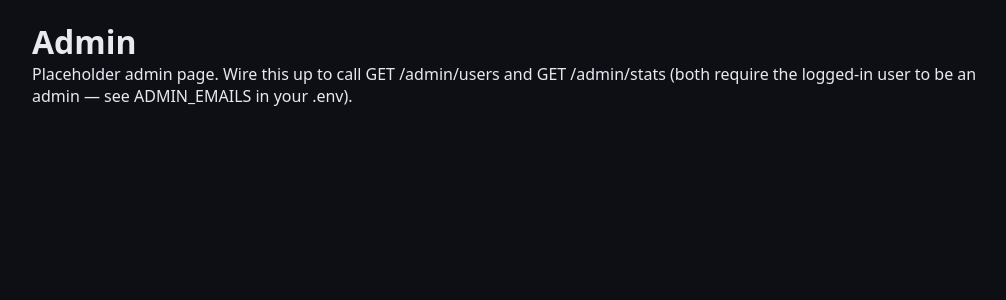
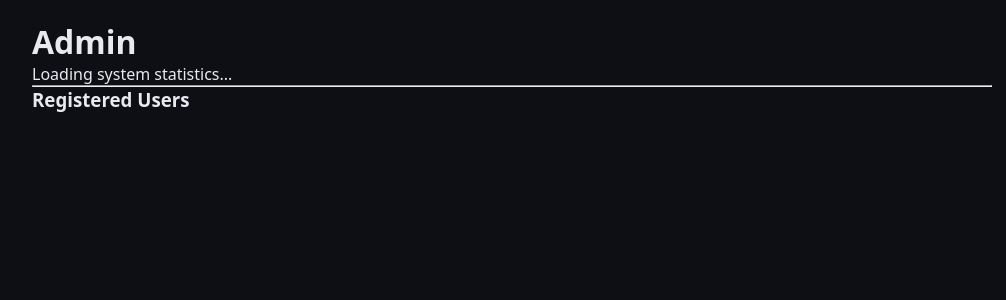
Before and after one commit to matthewlloydwalter-svg/Alpha-Bot-Trader-, a FastAPI app: page /admin in a window 1280 px wide. Shown: the part 54-354 px from the top of the page, without its empty margins (128-1134 px from the left). Run offline with FastAPI, Linux system fonts and the light colour scheme.

Commit message:
Update admin.html

```diff
--- a/templates/admin.html
+++ b/templates/admin.html
@@ -16,11 +16,16 @@
 
   <main class="page">
     <h1>{{ PLATFORM_NAME }} Admin</h1>
-    <p>
-      Placeholder admin page. Wire this up to call GET /admin/users and
-      GET /admin/stats (both require the logged-in user to be an admin —
-      see ADMIN_EMAILS in your .env).
-    </p>
+
+      <div id="stats-content">
+    <p>Loading system statistics...</p>
+  </div>
+
+  <hr>
+
+    <h3>Registered Users</h3>
+  <ul id="users-list">
+  </ul>
   </main>
 
   <script src="/static/admin.js"></script>
```
